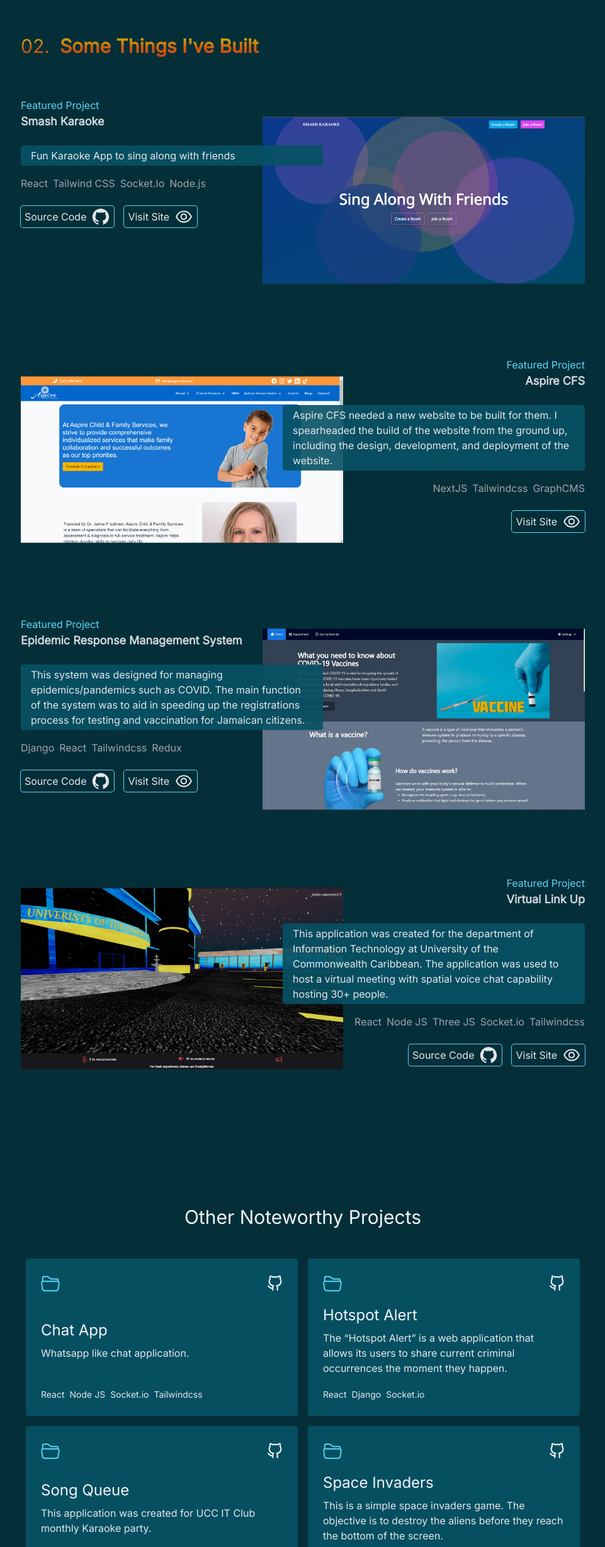
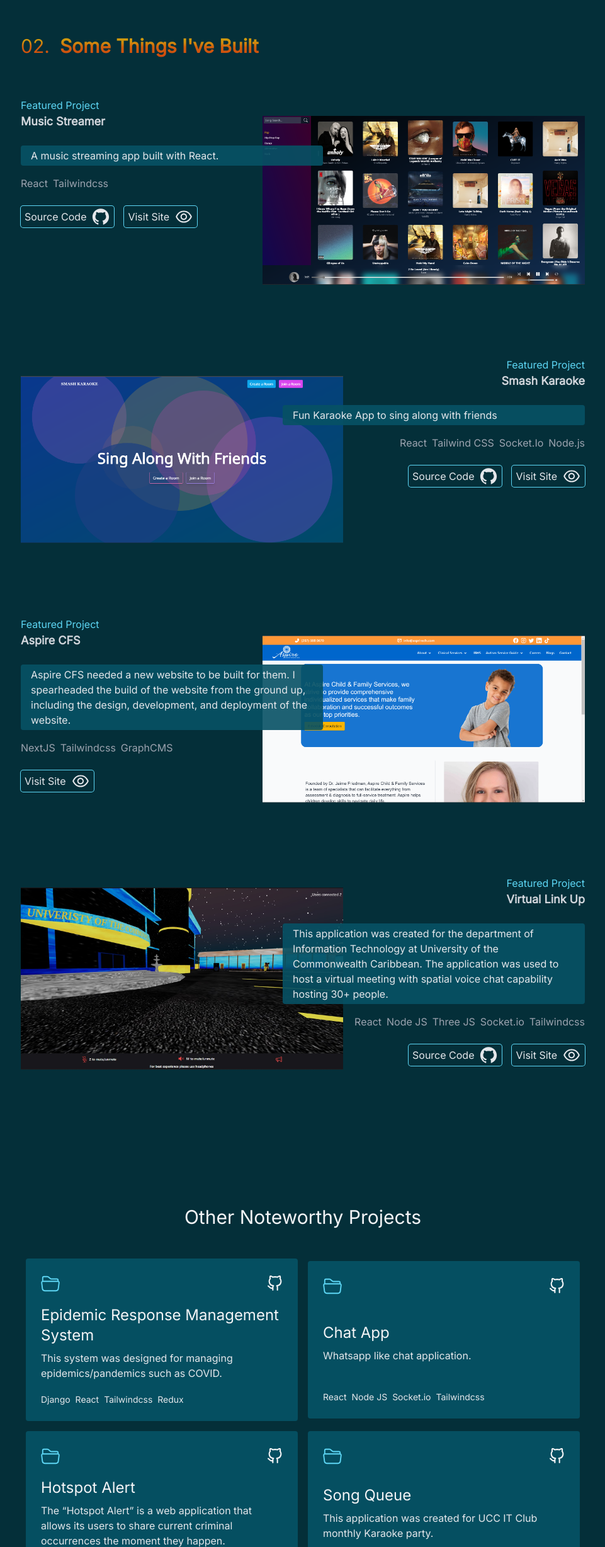
Before and after one commit to jav1anpry5ce/portfolio, a Next.js app: page / in a window 1280 px wide. Shown: the part 1731-4187 px from the top of the page at 63% size, without its empty margins (159-1120 px from the left). Built offline with nearby package versions, Linux system fonts and the light colour scheme.

Commit message:
**changes**

```diff
--- a/components/Other.jsx
+++ b/components/Other.jsx
@@ -4,6 +4,13 @@ import { FiGithub } from "react-icons/fi";
 import { motion } from "framer-motion";
 
 const data = [
+  {
+    title: "Epidemic Response Management System",
+    description:
+      "This system was designed for managing epidemics/pandemics such as COVID.",
+    stack: ["Django", "React", "Tailwindcss", "Redux"],
+    link: "https://github.com/jav1anpry5ce/epidemic_management_system",
+  },
   {
     title: "Chat App",
     description: "Whatsapp like chat application.",
--- a/components/Work.jsx
+++ b/components/Work.jsx
@@ -3,6 +3,14 @@ import Built from "./Built";
 import { SimpleContext } from "../utils/simpleContext";
 
 const data = [
+  {
+    name: "Music Streamer",
+    image: "/images/music.png",
+    description: "A music streaming app built with React.",
+    builtWith: ["React", "Tailwindcss"],
+    github: "https://github.com/jav1anpry5ce/music_stream_app",
+    live: "https://music-streamer.vercel.app/",
+  },
   {
     name: "Smash Karaoke",
     image: "/images/smash-karaoke.png",
@@ -18,15 +26,6 @@ const data = [
       "Aspire CFS needed a new website to be built for them. I spearheaded the build of the website from the ground up, including the design, development, and deployment of the website.",
     builtWith: ["NextJS", "Tailwindcss", "GraphCMS"],
     live: "https://aspirecfs.com",
-  },
-  {
-    name: "Epidemic Response Management System",
-    image: "/images/ERMS.jpg",
-    description:
-      "This system was designed for managing epidemics/pandemics such as COVID. The main function of the system was to aid in speeding up the registrations process for testing and vaccination for Jamaican citizens.",
-    builtWith: ["Django", "React", "Tailwindcss", "Redux"],
-    github: "https://github.com/jav1anpry5ce/epidemic_management_system",
-    live: "https://epidemic-management-system.vercel.app",
   },
   {
     name: "Virtual Link Up",
```
Also changed, not shown: public/images/music.png (added).
